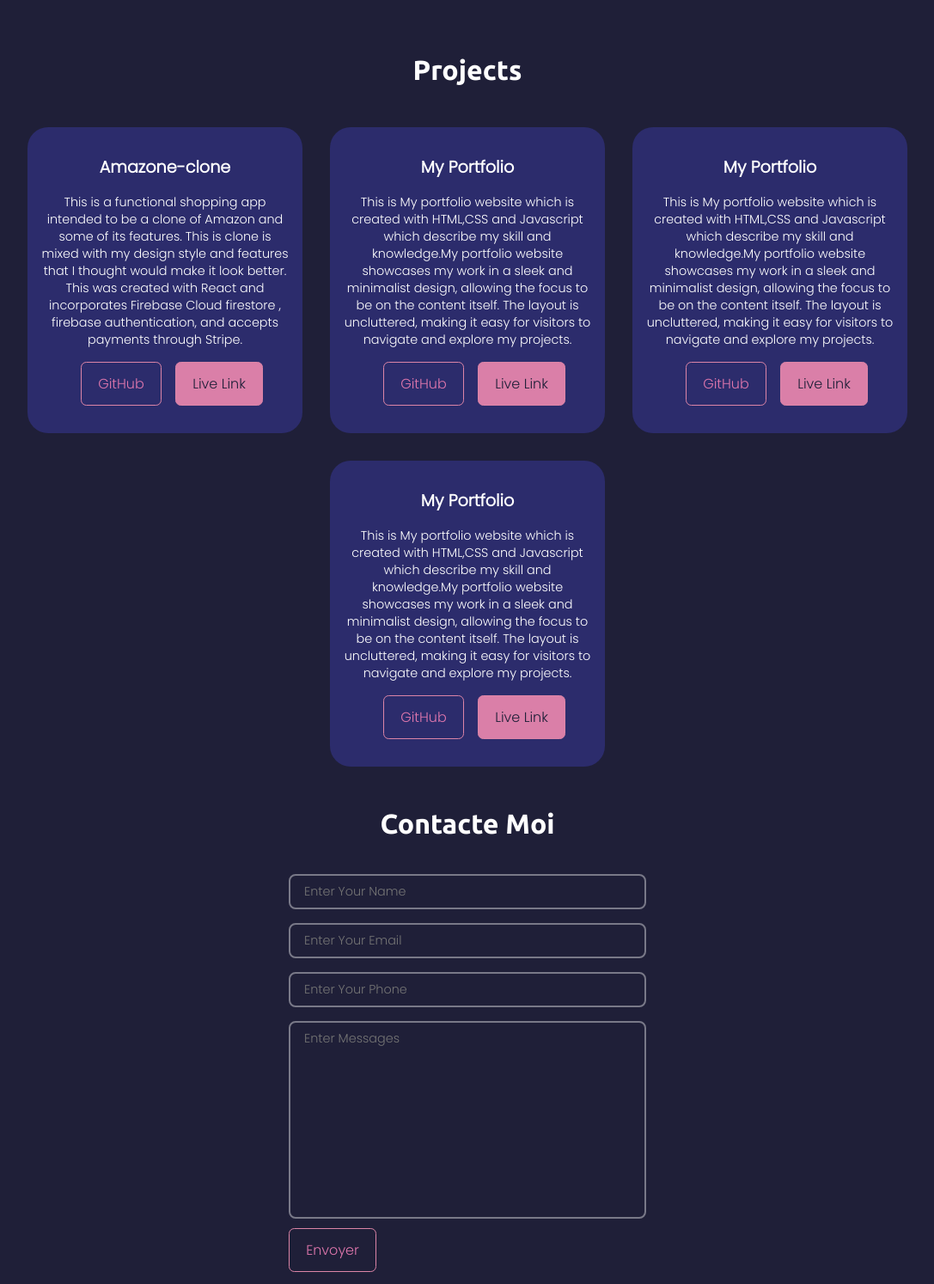
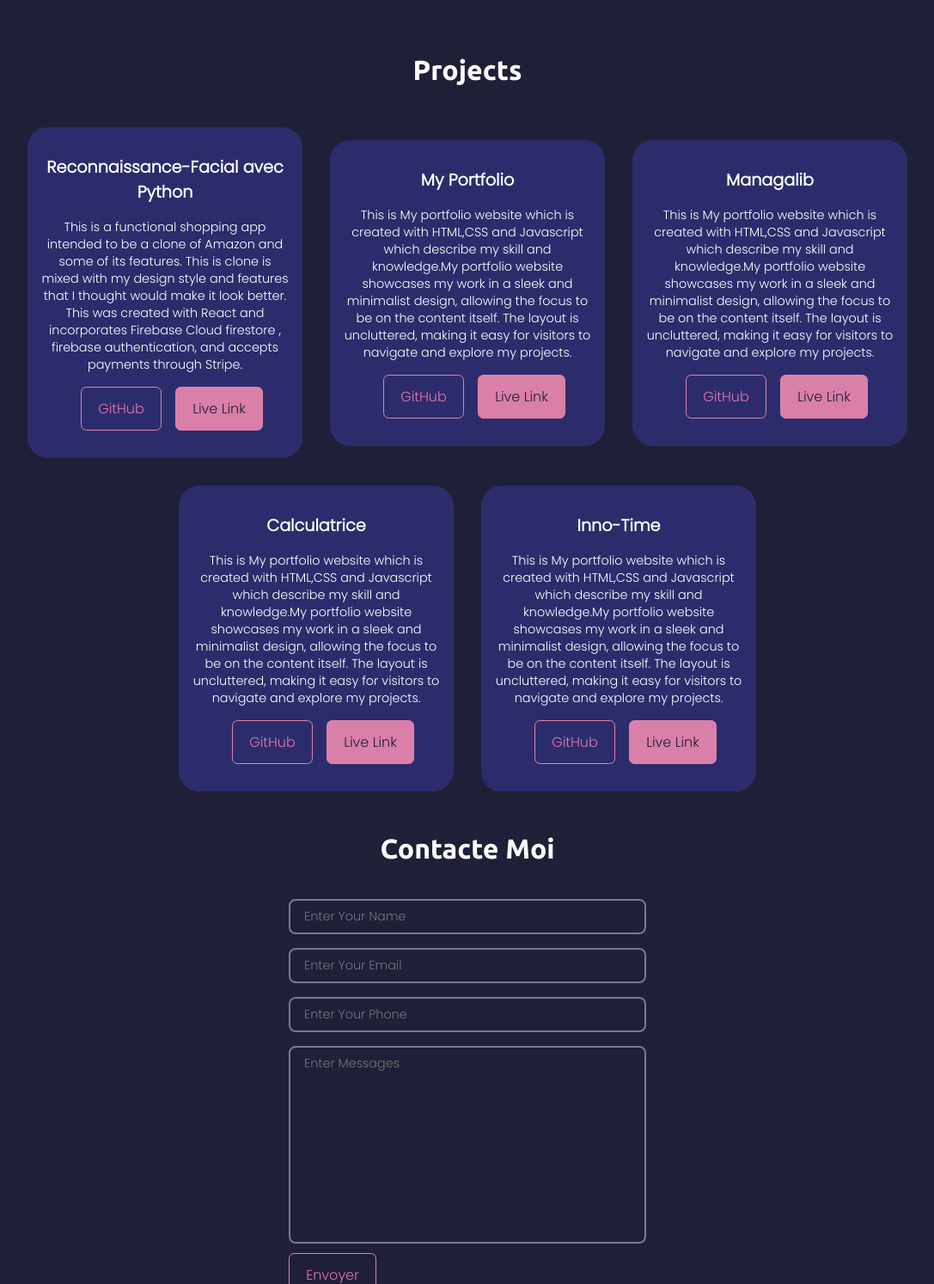
Before and after one commit to adri-2/myportfolio, a Django app: page /myportfolio/ in a window 1280 px wide; the page is wider, and only the part inside the window is pictured. Shown: the part 1775-3269 px from the top of that part at 86% size, without its empty margins (96-1183 px from the left). Run offline with Django 3.2, Linux system fonts and the light colour scheme; some libraries are stand-ins or nearby versions.

Commit message:
avant le formatage

```diff
--- a/myportfolio/Base/templates/home.html
+++ b/myportfolio/Base/templates/home.html
@@ -124,10 +124,10 @@
         <div class="projects-container flex s-center">
             <div class="projects-item flex f-col s-center items-center">
 
-                <h1 class="t-white poppins">Amazone-clone</h1>
+                <h1 class="t-white poppins">Reconnaissance-Facial avec Python</h1>
                 <p class="t-white poppins"> This is a functional shopping app intended to be a clone of Amazon and some of its features. This is clone is mixed with my design style and features that I thought would make it look better. This was created with React and incorporates Firebase Cloud firestore , firebase authentication, and accepts payments through Stripe.</p>
                 <div class="buttons flex s-around">
-                    <a href=""
+                    <a href="https://github.com/adri-2/Projet_face_rec.git"
                         target="_blanks" class="btn mx-1 m-top">GitHub</a>
                     <a href="" target="_blanks" class="btn m-top live">Live
                         Link</a>
@@ -138,7 +138,7 @@
                 <h1 class="t-white poppins">My Portfolio</h1>
                 <p class="t-white poppins">This is My portfolio website which is created with HTML,CSS and Javascript which describe my skill and knowledge.My portfolio website showcases my work in a sleek and minimalist design, allowing the focus to be on the content itself. The layout is uncluttered, making it easy for visitors to navigate and explore my projects.</p>
                 <div class="buttons flex s-around">
-                    <a href="" target="_blanks"
+                    <a href="https://github.com/adri-2/myportfolio.git" target="_blanks"
                         class="btn mx-1 m-top">GitHub</a>
                     <a href="#" target="_blanks" class="btn m-top live">Live
                         Link</a>
@@ -146,10 +146,10 @@
             </div>
             <div class="projects-item flex f-col s-center items-center">
 
-                <h1 class="t-white poppins">My Portfolio</h1>
+                <h1 class="t-white poppins">Managalib</h1>
                 <p class="t-white poppins">This is My portfolio website which is created with HTML,CSS and Javascript which describe my skill and knowledge.My portfolio website showcases my work in a sleek and minimalist design, allowing the focus to be on the content itself. The layout is uncluttered, making it easy for visitors to navigate and explore my projects.</p>
                 <div class="buttons flex s-around">
-                    <a href="" target="_blanks"
+                    <a href="https://github.com/adri-2/Managalib.git" target="_blanks"
                         class="btn mx-1 m-top">GitHub</a>
                     <a href="#" target="_blanks" class="btn m-top live">Live
                         Link</a>
@@ -157,15 +157,27 @@
             </div>
             <div class="projects-item flex f-col s-center items-center">
 
-                <h1 class="t-white poppins">My Portfolio</h1>
+                <h1 class="t-white poppins">Calculatrice</h1>
                 <p class="t-white poppins">This is My portfolio website which is created with HTML,CSS and Javascript which describe my skill and knowledge.My portfolio website showcases my work in a sleek and minimalist design, allowing the focus to be on the content itself. The layout is uncluttered, making it easy for visitors to navigate and explore my projects.</p>
                 <div class="buttons flex s-around">
-                    <a href="" target="_blanks"
+                    <a href="https://github.com/adri-2/Calculatrice.git" target="_blanks"
                         class="btn mx-1 m-top">GitHub</a>
                     <a href="#" target="_blanks" class="btn m-top live">Live
                         Link</a>
                 </div>
             </div>
+            <div class="projects-item flex f-col s-center items-center">
+
+                <h1 class="t-white poppins">Inno-Time</h1>
+                <p class="t-white poppins">This is My portfolio website which is created with HTML,CSS and Javascript which describe my skill and knowledge.My portfolio website showcases my work in a sleek and minimalist design, allowing the focus to be on the content itself. The layout is uncluttered, making it easy for visitors to navigate and explore my projects.</p>
+                <div class="buttons flex s-around">
+                    <a href="https://github.com/Will-James0/Inno-Time.git" target="_blanks"
+                        class="btn mx-1 m-top">GitHub</a>
+                    <a href="#" target="_blanks" class="btn m-top live">Live
+                        Link</a>
+                </div>
+            </div>
+
 
          </div>
 
```
